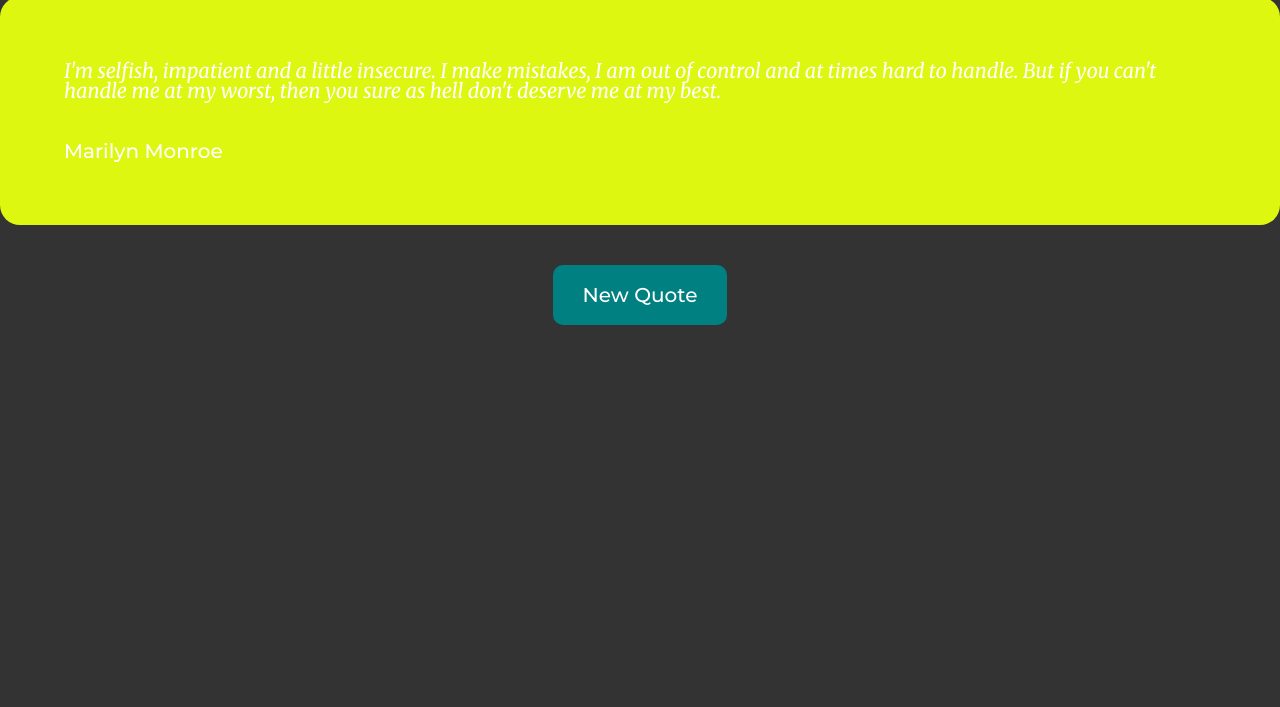
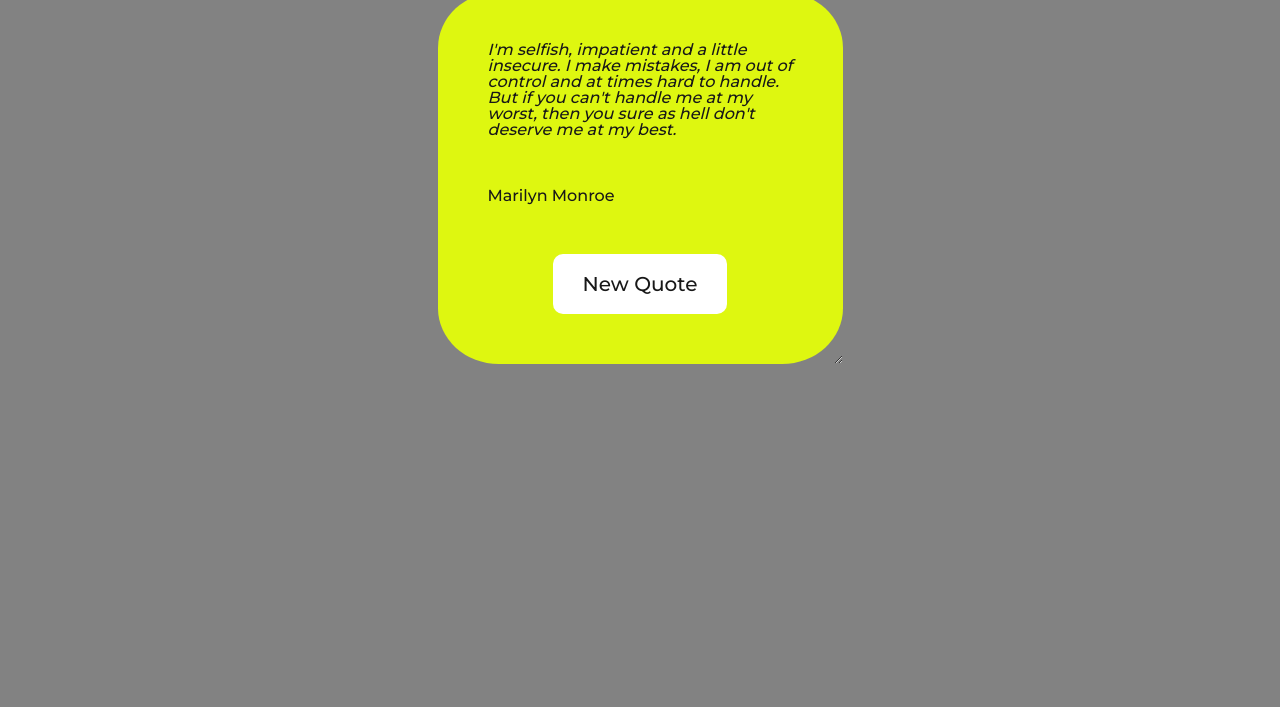
Before and after one commit to DavidFX/atomic-sites.githug.io, a plain HTML site: page quotes/index.html in a window 1280 px wide. Shown: the part 93-800 px from the top of the page. Drawn offline with nearby package versions, Linux system fonts and the light colour scheme.

Commit message:
next step

```diff
--- a/quotes/css/style.css
+++ b/quotes/css/style.css
@@ -1,66 +1,67 @@
 @import url('https://fonts.googleapis.com/css2?family=Merriweather:ital@1&family=Montserrat:wght@500&display=swap');
 
+
+html {
+    font-family: 'Montserrat', sans-serif;
+    height: 100%;
+    background-color: rgba(7, 7, 7, 0.5);
+}
+
+
+
+
 body {
-    background: rgba(0, 0, 0, .8);
     font-family: 'Montserrat', sans-serif;
+
 }
 
 h1 {
-    font-size: 30px;
+    font-size: 25px;
     font-weight: bold;
     text-align: center;
     padding: 30px;
     color: white;
 }
 
-#qoute-box {
-    display: flex;
-    justify-content: center;
-    align-items: center;
-    flex-direction: column;
-}
 
-#quote {
-    font-family: 'Merriweather', serif;
-    font-style: italic;
-    font-weight: 400;
-
-}
-
-.inner__quote {
-    display: flex;
-    flex-direction: column;
-    min-width: 500px;
-    height: 100px;
-    background-color: wheat;
-    padding: 5%;
-    border-radius: 20px;
-    position: relative;
-    font-size: 20px;
-    color: white;
-}
-
-.author {
-    position: absolute;
-    bottom: 0;
-    padding: 5% 0;
-}
-
-#btn {
+.btn {
+    text-align: center;
     font-size: 20px;
     margin: 40px;
     padding: 20px 30px;
     text-decoration: none;
-    color: white;
-    background-color: teal;
+    color: #181818;
+    background-color: white;
     border-radius: 10px;
     transition: .1s linear;
+    margin: 0 auto;
+
+    bottom: 30px;
+
+    margin-top: 50px;
 }
 
-#btn:hover {
-    padding: 25px 35px;
-    background-color: rgba(0, 0, 0, 0);
-    border-radius: 10px;
-    border: teal 3px solid;
-    color: white;
+/* Quote card
+================================ */
+
+.inner__quote {
+    color: #181818;
+    display: flex;
+    flex-direction: column;
+    max-width: 305px;
+    max-height: 15%;
+    padding: 50px;
+    margin: 0 auto;
+    border-radius: 15%;
+
+    resize: both;
+    overflow: auto;
 }
+
+.quote {
+    font-style: italic;
+}
+
+.author {
+    padding-top: 50px;
+}
--- a/quotes/index.html
+++ b/quotes/index.html
@@ -13,16 +13,18 @@
 </head>
 
 <body>
-    <h1>Simple quote generator</h1>
-    <div id="qoute-box">
+
+    <div class="qoute-box">
+        <h1>Simple quote generator</h1>
         <div class="inner__quote color">
-            <div id="quote"></div>
+            <div class="quote"></div>
             <div class="author" id="author"></div>
+            <a href="#" class="btn">New Quote</a>
         </div>
-        <a href="#" id="btn">New Quote</a>
+
     </div>
+    <script type="module" src="js/app.js"></script>
 
-    <script type="module" src="js/app.js"></script>
 </body>
 
 </html>
--- a/quotes/js/app.js
+++ b/quotes/js/app.js
@@ -7,9 +7,9 @@ import {
 } from "./colors.js"
 
 
-const button = document.getElementById("btn")
-const quoteText = document.getElementById("quote")
-const authorText = document.getElementById("author")
+const button = document.querySelector(".btn")
+const quoteText = document.querySelector(".quote")
+const authorText = document.querySelector(".author")
 const card = document.querySelector(".color")
 
 let maxQuotes = quotes.length;
```
